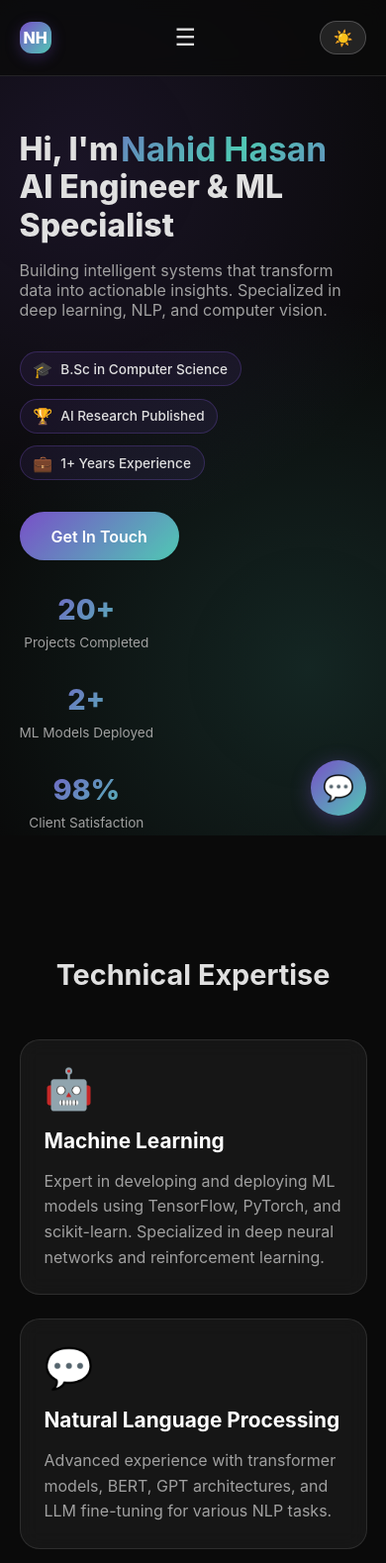
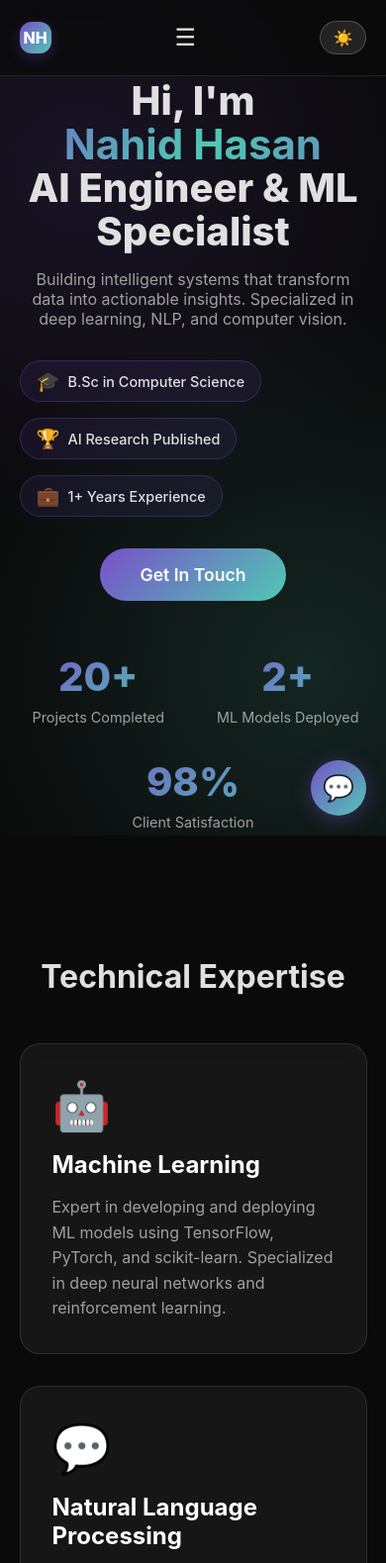
Before and after one commit to myself-nahid/iamnahid, a plain HTML site: page index.html in a window 390 px wide. Shown: the top 1579 px of the page at 99% size. Drawn offline with nearby package versions, Linux system fonts and the light colour scheme.

Commit message:
Refactor layout and improve responsiveness with fluid typography and container adjustments

```diff
--- a/index.html
+++ b/index.html
@@ -180,8 +180,17 @@
         section {
             position: relative;
             min-height: 100vh;
-            padding: 6rem 10%;
+            padding: 6rem 5%; /* Adjusted padding for better spacing */
             z-index: 1;
+            display: flex;
+            justify-content: center;
+            align-items: center;
+        }
+
+        .container {
+            width: 100%;
+            max-width: 1200px; /* Added max-width for large screens */
+            margin: 0 auto;
         }
 
         .hero {
@@ -189,10 +198,11 @@
             flex-direction: column;
             justify-content: center;
             align-items: flex-start;
+            text-align: left; /* Ensure text is aligned left */
         }
 
         .hero h1 {
-            font-size: 5rem;
+            font-size: clamp(2.5rem, 8vw, 5rem); /* Fluid typography */
             font-weight: 800;
             line-height: 1.1;
             margin-bottom: 1rem;
@@ -207,7 +217,7 @@
         }
 
         .hero p {
-            font-size: 1.3rem;
+            font-size: clamp(1rem, 4vw, 1.3rem); /* Fluid typography */
             color: #a0a0a0;
             margin-bottom: 2rem;
             max-width: 600px;
@@ -322,7 +332,7 @@
         }
 
         .section-title {
-            font-size: 3rem;
+            font-size: clamp(2rem, 6vw, 3rem); /* Fluid typography */
             font-weight: 700;
             margin-bottom: 3rem;
             text-align: center;
@@ -330,7 +340,7 @@
 
         .skills-grid {
             display: grid;
-            grid-template-columns: repeat(auto-fit, minmax(250px, 1fr));
+            grid-template-columns: repeat(auto-fit, minmax(280px, 1fr)); /* Adjusted minmax */
             gap: 2rem;
             margin-top: 3rem;
         }
@@ -1012,18 +1022,11 @@
             }
         }
 
-        /* Mobile Responsive Styles */
+        /* Responsive Styles */
         @media (max-width: 1024px) {
-            .hero h1 {
-                font-size: 3.5rem;
-            }
-
-            .section-title {
-                font-size: 2.5rem;
-            }
-
             section {
                 padding: 5rem 7%;
+                min-height: auto; /* Allow sections to have natural height */
             }
         }
 
@@ -1048,10 +1051,10 @@
 
             .nav-links {
                 position: fixed;
-                top: 70px;
+                top: 60px; /* Adjusted top position */
                 left: -100%;
                 width: 100%;
-                height: calc(100vh - 70px);
+                height: calc(100vh - 60px);
                 background: rgba(10, 10, 10, 0.98);
                 backdrop-filter: blur(20px);
                 flex-direction: column;
@@ -1087,67 +1090,21 @@
 
             section {
                 padding: 4rem 5%;
-                min-height: auto;
-            }
-
-            .hero {
-                padding-top: 2rem;
-                margin-top: 100px;
-            }
-
-            .hero h1 {
-                font-size: 2.5rem;
-                line-height: 1.2;
-            }
-
-            .hero p {
-                font-size: 1.1rem;
-            }
-
-            .hero-badges {
-                gap: 0.8rem;
-            }
-
-            .badge {
-                padding: 0.4rem 0.8rem;
-                font-size: 0.85rem;
-            }
-
-            .badge-icon {
-                font-size: 1rem;
-            }
-
-            .cta-button {
-                padding: 0.9rem 2rem;
-                font-size: 1rem;
+            }
+
+            #home.hero {
+                padding-top: 6rem; /* Add padding to push content down from nav */
+                text-align: center;
+                align-items: center;
+            }
+
+            .hero h1, .hero p {
+                text-align: center;
             }
 
             .stats-container {
-                flex-direction: column;
+                justify-content: center;
                 gap: 2rem;
-                margin-top: 2rem;
-            }
-
-            .stat-item {
-                min-width: auto;
-            }
-
-            .stat-number {
-                font-size: 2rem;
-            }
-
-            .section-title {
-                font-size: 2rem;
-                margin-bottom: 2rem;
-            }
-
-            .skills-grid {
-                grid-template-columns: 1fr;
-                gap: 1.5rem;
-            }
-
-            .skill-card {
-                padding: 1.5rem;
             }
 
             .education-timeline::before {
@@ -1190,28 +1147,14 @@
                 font-size: 1rem;
             }
 
-            .certifications-grid {
+            .certifications-grid, .projects-grid, .skills-grid {
                 grid-template-columns: 1fr;
-                gap: 1.5rem;
-            }
-
-            .cert-card {
-                padding: 1.5rem;
-            }
-
-            .projects-grid {
-                grid-template-columns: 1fr;
-                gap: 1.5rem;
             }
 
             .project-content {
                 padding: 1.5rem;
             }
 
-            .project-card h3 {
-                font-size: 1.3rem;
-            }
-
             .contact-links {
                 gap: 1.5rem;
             }
@@ -1222,7 +1165,7 @@
 
             .chatbot-window {
                 width: calc(100vw - 2rem);
-                height: calc(100vh - 8rem);
+                height: 70vh; /* Adjusted height */
                 right: 1rem;
                 left: 1rem;
                 bottom: 5rem;
@@ -1236,44 +1179,8 @@
         }
 
         @media (max-width: 480px) {
-            .hero{
-                margin-top: 100px;
-            }
-            .hero h1 {
-                font-size: 2rem;
-            }
-
-            .hero p {
-                font-size: 1rem;
-            }
-
-            .section-title {
-                font-size: 1.8rem;
-            }
-
-            .stat-number {
-                font-size: 1.8rem;
-            }
-
-            .stat-label {
-                font-size: 0.85rem;
-            }
-
-            .skill-icon {
-                font-size: 2.5rem;
-            }
-
-            .skill-card h3 {
-                font-size: 1.3rem;
-            }
-
-            .project-image {
-                height: 150px;
-                font-size: 3rem;
-            }
-
-            .cert-icon {
-                font-size: 2.5rem;
+             #home.hero {
+                padding-top: 5rem;
             }
 
             .contact-container p {
@@ -1295,14 +1202,6 @@
         }
 
         @media (max-width: 360px) {
-            .hero h1 {
-                font-size: 1.8rem;
-            }
-
-            .hero{
-                margin-top: 100px;
-            }
-
             .badge {
                 font-size: 0.75rem;
                 padding: 0.3rem 0.6rem;
@@ -1337,6 +1236,7 @@
     </nav>
 
     <section id="home" class="hero">
+        <div class="container">
             <h1>
                 Hi, I'm <span class="simple-animation">Nahid Hasan</span><br>
                 AI Engineer & ML Specialist
@@ -1374,9 +1274,11 @@
                     <div class="stat-label">Client Satisfaction</div>
                 </div>
             </div>
+        </div>
     </section>
 
     <section id="skills">
+        <div class="container">
             <h2 class="section-title">Technical <span class="gradient-text">Expertise</span></h2>
             <div class="skills-grid">
                 <div class="skill-card">
@@ -1410,9 +1312,11 @@
                     <p>Published researcher with experience in experimental design, A/B testing, and staying current with latest AI developments.</p>
                 </div>
             </div>
+        </div>
     </section>
 
     <section id="education">
+        <div class="container">
             <h2 class="section-title">Education & <span class="gradient-text">Certifications</span></h2>
 
             <div class="education-timeline">
@@ -1493,9 +1397,11 @@
                     <p class="cert-date">2024</p>
                 </div>
             </div>
+        </div>
     </section>
 
     <section id="projects">
+        <div class="container">
             <h2 class="section-title">Featured <span class="gradient-text">Projects</span></h2>
             <div class="projects-grid">
                 <div class="project-card">
@@ -1552,9 +1458,11 @@
                     </div>
                 </div>
             </div>
+        </div>
     </section>
 
     <section id="contact">
+        <div class="container">
             <div class="contact-container">
                 <h2 class="section-title">Let's <span class="gradient-text">Connect</span></h2>
                 <p style="font-size: 1.2rem; color: #a0a0a0; margin-bottom: 2rem;">
@@ -1565,6 +1473,7 @@
                     <a href="https://github.com/myself-nahid" target="_blank" class="contact-link">💻</a>
                     <a href="https://www.linkedin.com/in/nahid-hasan-4b2a27363/" target="_blank" class="contact-link">💼</a>
                     <a href="https://www.kaggle.com/nhmishuk" target="_blank" class="contact-link">📊</a>
+                </div>
             </div>
         </div>
     </section>
```
Lines whose indentation alone changed are shown as unchanged.
